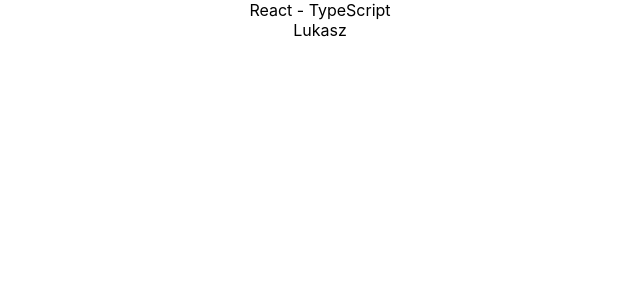
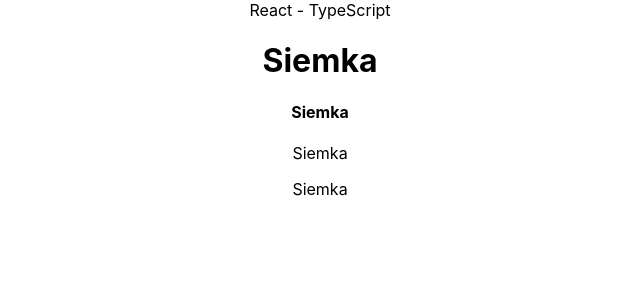
Before and after one commit to lukasz-klekner/react_typescript, a React (Create React App) app: page / in a window 1280 px wide. Shown: the top 300 px of the page, without its empty margins (320-960 px from the left). Built offline with nearby package versions, Linux system fonts and the light colour scheme.

Commit message:
creates Text and uses polymoprhic for typing props

```diff
--- a/src/App.tsx
+++ b/src/App.tsx
@@ -1,11 +1,16 @@
 import './App.css'
-import { CustomComponent } from './components/html/CustomComponent'
+import { Text } from './components/polymorphic/Test'
 
 function App() {
   return (
     <div className='App'>
       React - TypeScript
-      <CustomComponent name='Lukasz' countMessages={3} isLogged />
+      <Text as='h1'>Siemka</Text>
+      <Text as='h4'>Siemka</Text>
+      <Text as='p'>Siemka</Text>
+      <Text as='label' htmlFor='dziala'>
+        Siemka
+      </Text>
     </div>
   )
 }
--- /dev/null
+++ b/src/components/polymorphic/Test.tsx
@@ -0,0 +1,24 @@
+import React from 'react'
+
+type TextOwnProps<E> = {
+  size?: 'sm' | 'md' | 'lg'
+  color?: 'primary' | 'secondary'
+  children: React.ReactNode
+  as?: E
+}
+
+type TextProps<E extends React.ElementType> = TextOwnProps<E> &
+  Omit<React.ComponentProps<E>, keyof TextOwnProps<E>>
+
+export const Text = <E extends React.ElementType = 'div'>({
+  size,
+  color,
+  children,
+  as,
+}: TextProps<E>) => {
+  const Component = as || 'div'
+
+  return (
+    <Component className={`class-with-${size}-${color}`}>{children}</Component>
+  )
+}
```
